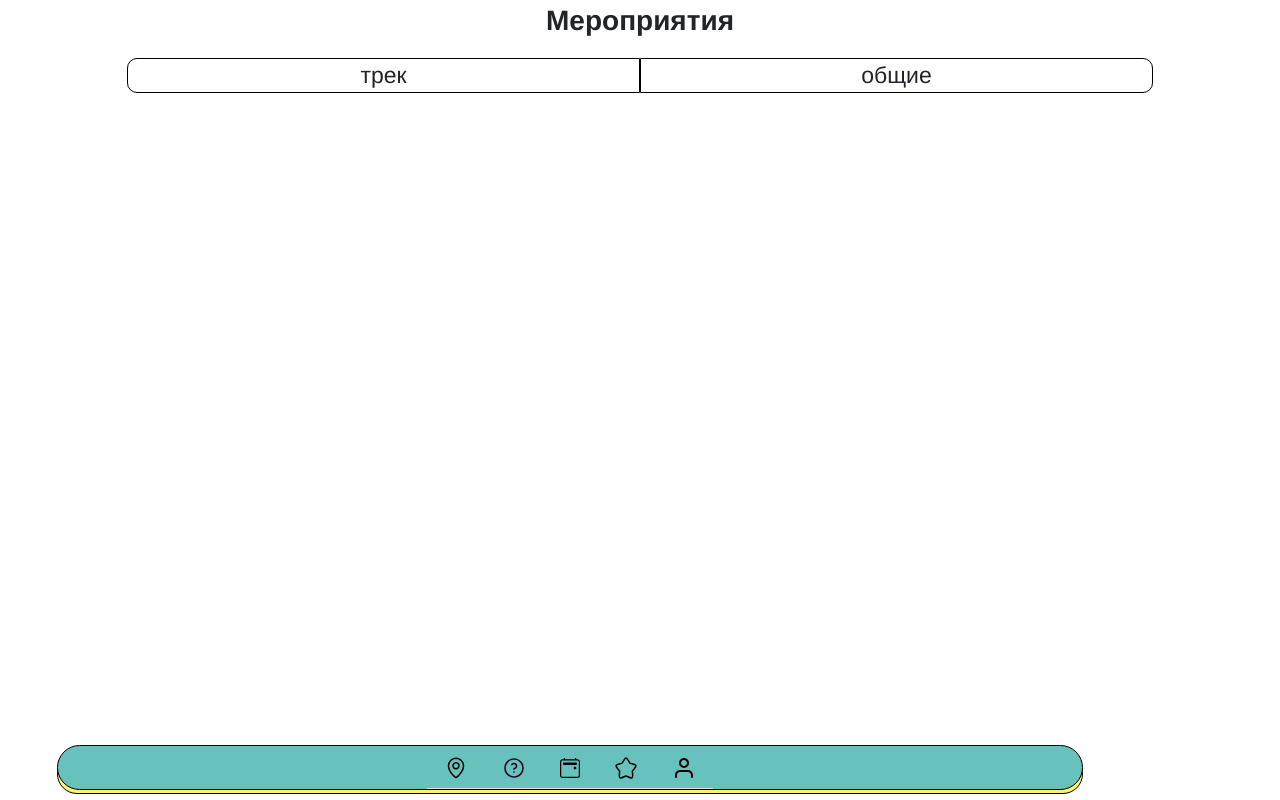
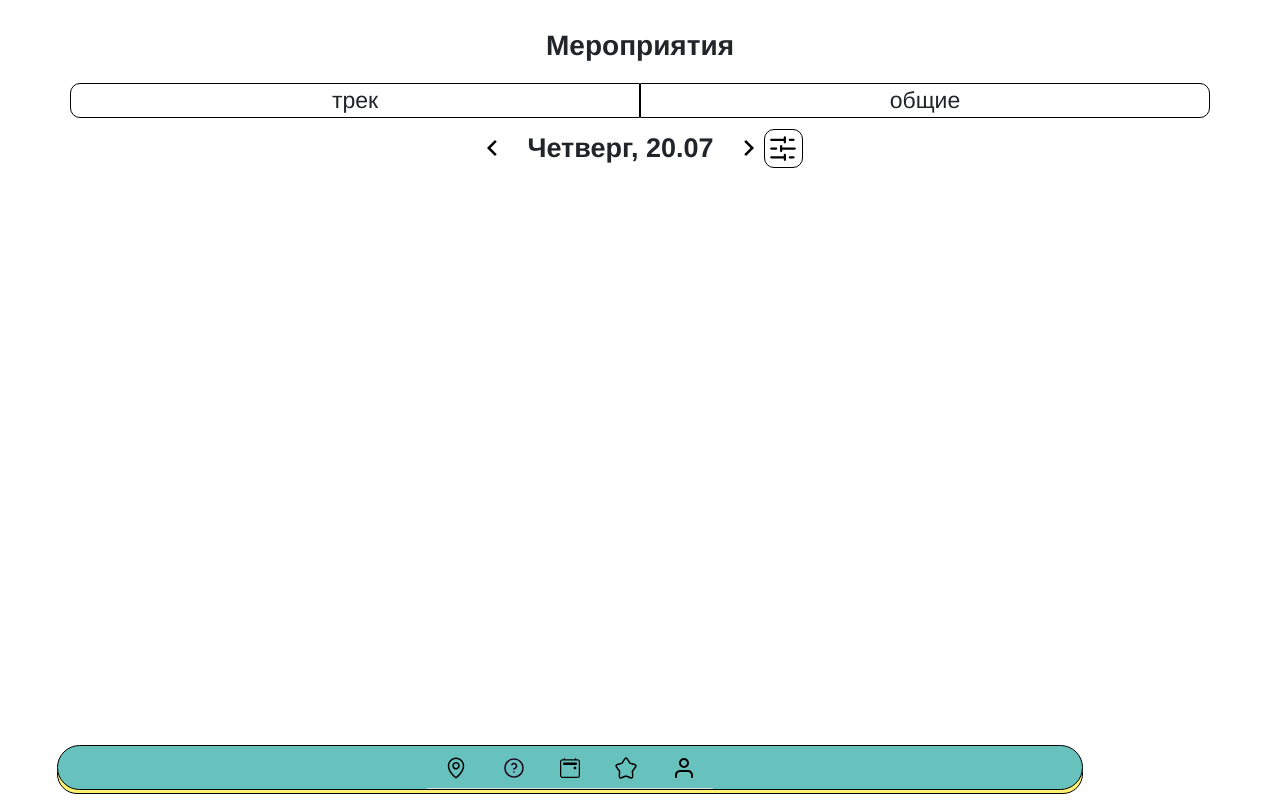
Before and after one commit to nikvoen/solnishko, an Angular app: page / in a window 1280 px wide. Built offline with nearby package versions, Linux system fonts and the light colour scheme.

Commit message:
Update styles on schedule page

```diff
--- a/src/app/pages/schedule-page/schedule-page.component.html
+++ b/src/app/pages/schedule-page/schedule-page.component.html
@@ -4,7 +4,12 @@
     <div class="left-rectangle select-text">трек</div>
     <div class="right-rectangle select-text">общие</div>
   </div>
-  <div class="row justify-content-center">
-
+  <div class="frame justify-content-center">
+    <img src="../../../assets/icons/left-pointer.svg" class="ico-pointer">
+    <p class="fw-bolder text-date">Четверг, 20.07</p>
+    <img src="../../../assets/icons/right-pointer.svg" class="ico-pointer">
+    <div class="square">
+      <img src="../../../assets/icons/filter.svg" class="ico-filter">
+    </div>
   </div>
 </div>
--- a/src/app/pages/schedule-page/schedule-page.component.scss
+++ b/src/app/pages/schedule-page/schedule-page.component.scss
@@ -1,9 +1,21 @@
 @import '../../../assets/styles/colors.scss';
 
+
+.container {
+  margin-top: 25px;
+  margin-bottom: 25px;
+  width: 90%;
+  position: relative;
+}
+
 .left-rectangle, .right-rectangle {
-  width: 45%;
+  width: 50%;
   height: 35px;
   border: 1.5px solid $color-black;
+}
+
+.left-rectangle:hover, .right-rectangle:hover {
+  background-color: $color-green;
 }
 
 .left-rectangle {
@@ -23,3 +35,37 @@
   font-weight: normal;
   font-size: 23px;
 }
+
+.ico-pointer {
+  width: 30px;
+}
+
+.frame {
+  margin-top: 10px;
+  display: flex;
+  justify-content: center;
+  align-items: center;
+}
+
+.text-date {
+  margin: 0 20px 0 20px;
+  font-size: 27px;
+}
+
+.square {
+  display: flex;
+  justify-content: center;
+  align-items: center;
+  border: 1.5px solid $color-black;
+  border-radius: 10px;
+  width: 39px;
+  height: 39px;
+}
+
+.square:hover {
+  background-color: $color-green;
+}
+
+.ico-filter {
+  width: 70%;
+}
```
